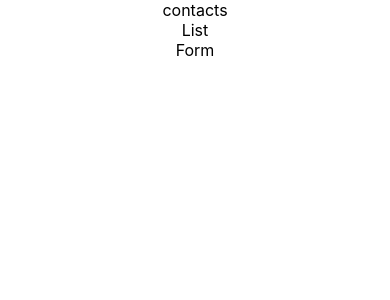
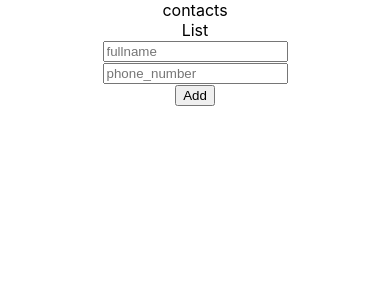
Before and after one commit to ayseren/ContactApp, a React (Create React App) app: page / in a window 390 px wide. Shown: the top 300 px of the page. Built offline with nearby package versions, Linux system fonts and the light colour scheme.

Commit message:
name and phone input is created

```diff
--- a/src/components/Contacts/Form/index.js
+++ b/src/components/Contacts/Form/index.js
@@ -1,10 +1,44 @@
-import React from 'react'
+import {useState, useEffect} from 'react'
 
 function Form() {
+    const  [form, setForm] = useState({fullname: "", phone_number: ""});
+
+    //this function is for assigning to the form state when input is changed
+    const onChangeInput = (event) => {
+        setForm({...form, [event.target.name]: event.target.value});
+    }
+
+    const onSubmit = (e) => {
+        //because of form tag, the page is reload. to prevent this, it is added.
+        e.preventDefault();
+        if(form.fullname === "" || form.phone_number === ""){
+            return false;
+        }
+        console.log(form);
+    }
+
+    //form etiketi butonu nasil yakaliyor???????????????????????????
+    //<input type="submit"> ile ayni mi
+
     return (
-        <div>
-            Form
-        </div>
+        <form onSubmit={onSubmit}>
+            <div>
+                <input
+                    name="fullname"
+                    placeholder="fullname"
+                    onChange={onChangeInput}/>
+            </div>
+            <div>
+                <input
+                    name="phone_number"
+                    placeholder="phone_number"
+                    onChange={onChangeInput}/>
+            </div>
+
+            <div>
+                <button>Add</button>
+            </div>
+        </form>
     )
 }
 
```
